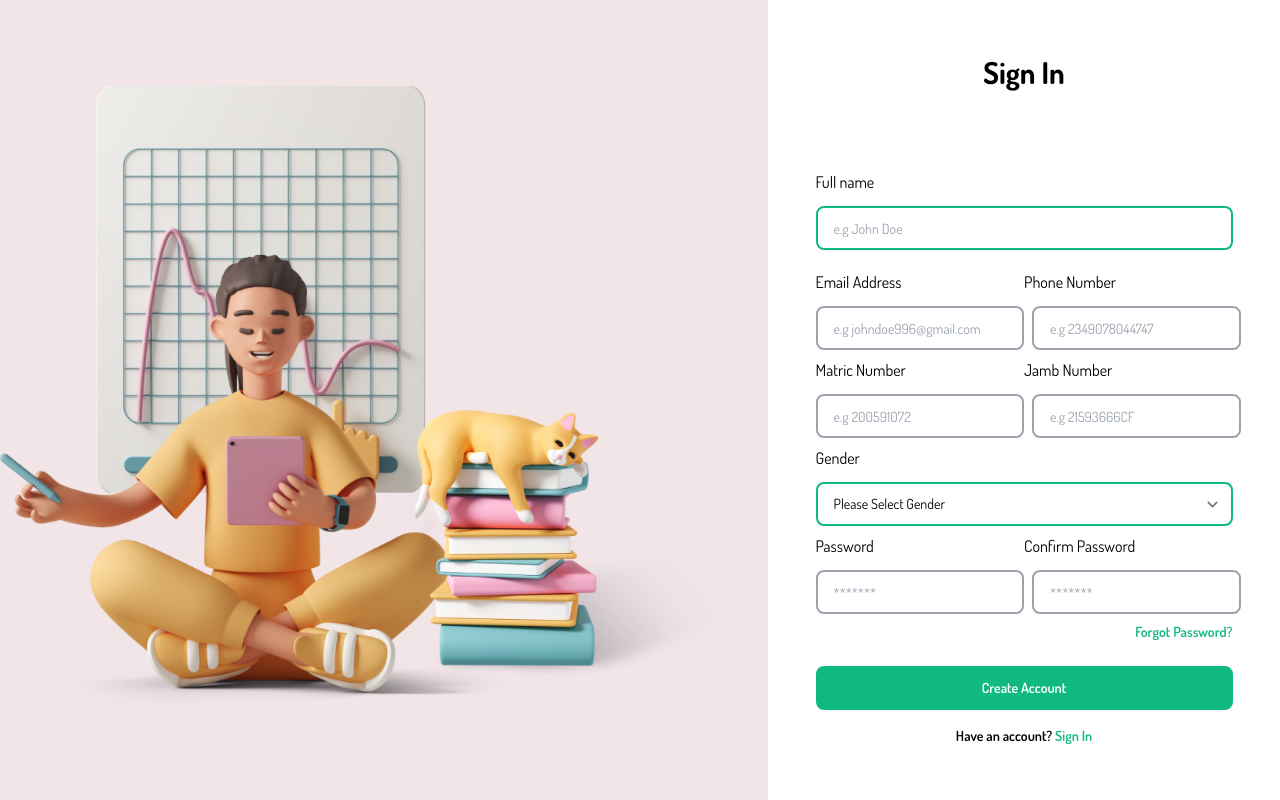
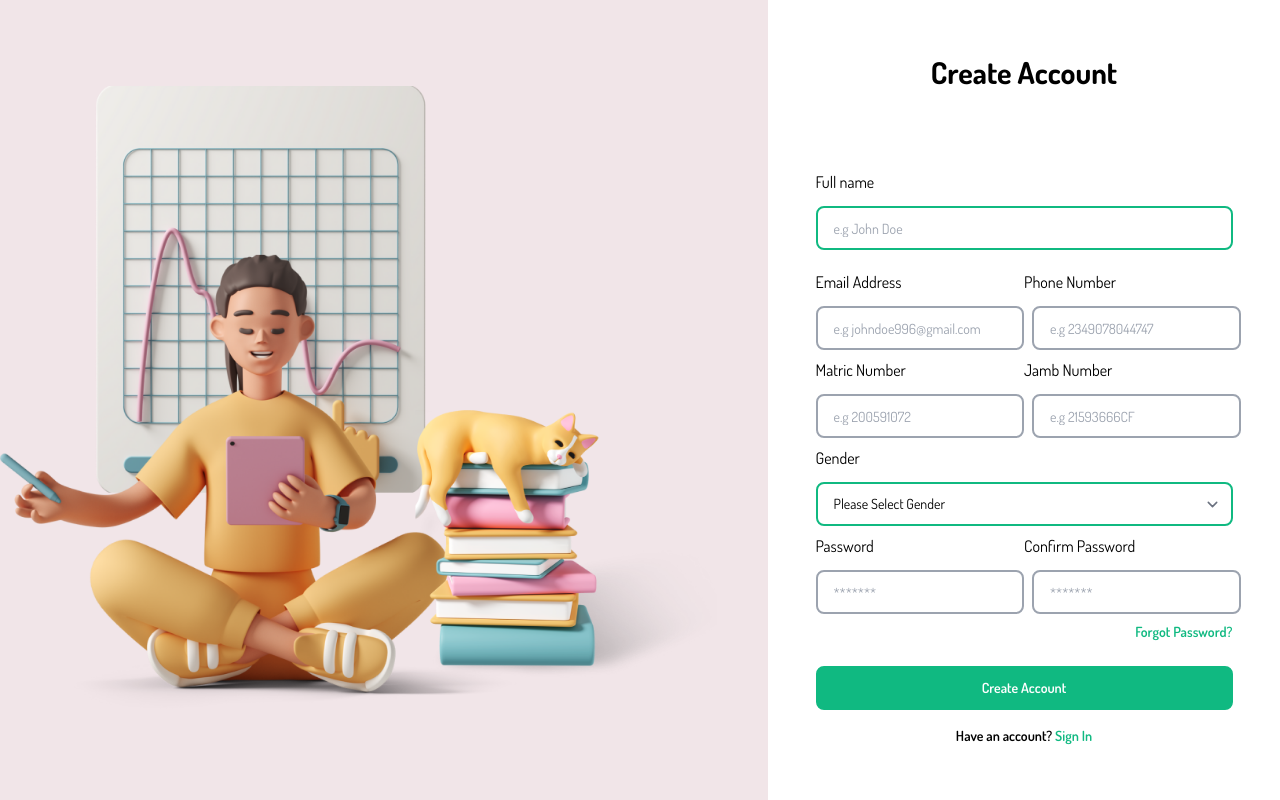
Before and after one commit to musajubril/crestdom-client, a React (Create React App) app: page /create-account in a window 1280 px wide. Built offline with nearby package versions, Linux system fonts and the light colour scheme; no server answers; what @tailwindcss/custom-forms, tailwindcss-children would draw is missing.

Commit message:
removed forgot password from login page

```diff
--- a/src/components/Auth/CreateAccountStudent.tsx
+++ b/src/components/Auth/CreateAccountStudent.tsx
@@ -47,7 +47,7 @@ export default function CreateAccountStudent(props) {
   <div className="lg:w-2/5 mx-auto h-full items-center justify-center flex flex-col">
     <img src={require("./Group 4.png")} className="lg:hidden block mt-16" alt="" />
     <h1 className="text-center font-bold text-3xl text-black lg:mb-20 lg:mt-0 mt-10 mb-10">
-      Sign In
+      Create Account
     </h1>
     <form>
       <div className="mb-5 ">
--- a/src/components/Auth/Login.tsx
+++ b/src/components/Auth/Login.tsx
@@ -55,7 +55,7 @@ export default function Login() {
         </div>
         <input onChange={handleChange} type="password" className=" lg:h-11 lg:w-rectangle w-min_rectangle h-7 mx-auto border-gray-400 border-2 placeholder-gray-400 lg:text-sm text-xs pl-4 rounded-lg" placeholder="*******" id="password" />
       </div>
-      <div className=" mb-6 text-green-500 flex flex-row-reverse font-semibold text-sm cursor-pointer">Forgot Password?</div>
+      {/* <div className=" mb-6 text-green-500 flex flex-row-reverse font-semibold text-sm cursor-pointer">Forgot Password?</div> */}
       <div className="bg-green-500 text-white h-11 mlg:x-auto lg:w-rectangle w-min_rectangle h-7 flex items-center justify-center rounded-lg font-semibold text-sm mb-4 cursor-pointer hover:bg-white hover:text-green-500 transform hover:scale-110 transition-all duration-700 border-2 border-green-500" id="submit" onClick={submitForm}>Login</div>
       <div className="text-center font-semibold text-sm">
         Are you new here? <Link to="/create-account" className="text-green-500">Sign Up</Link>
```
